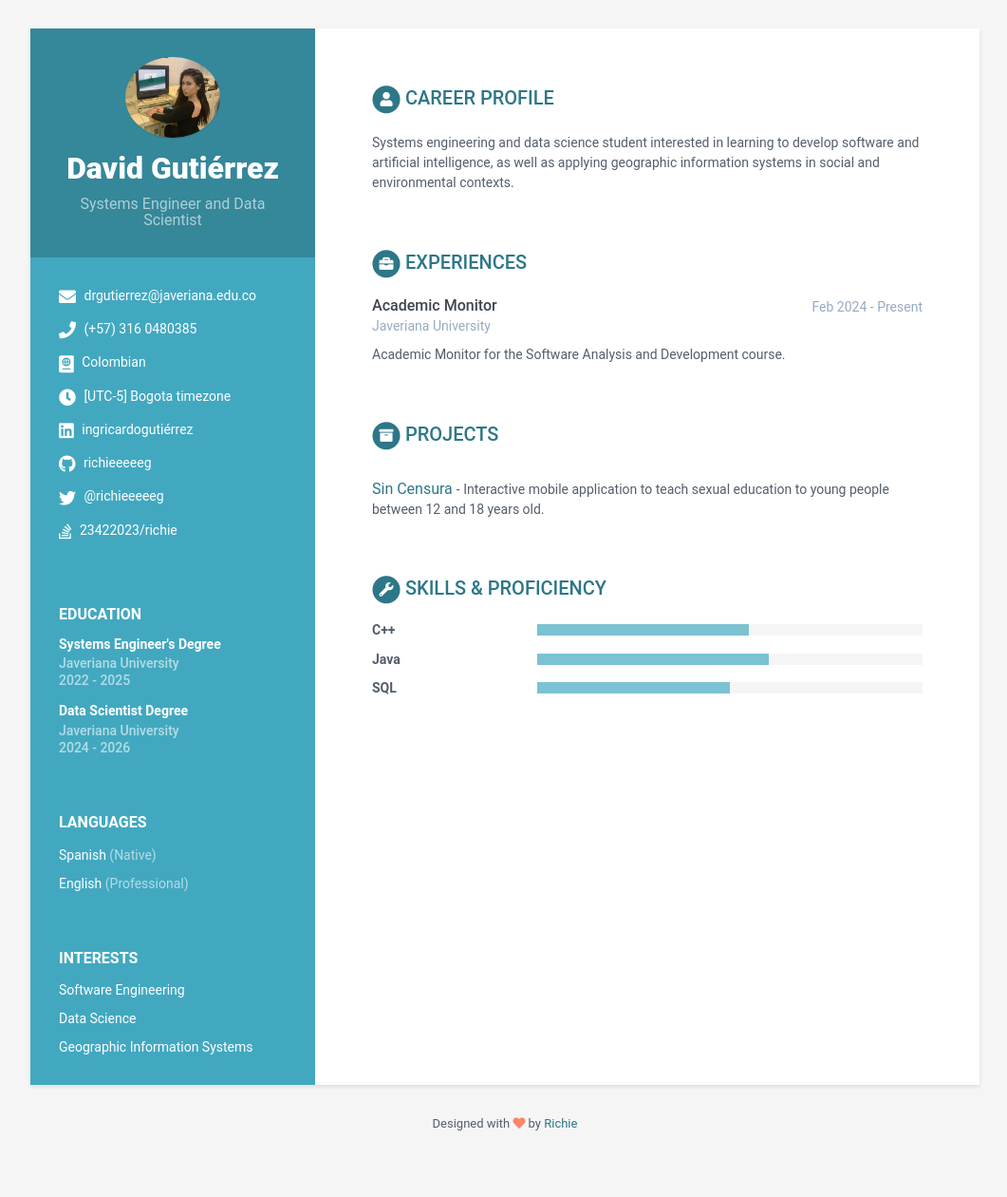
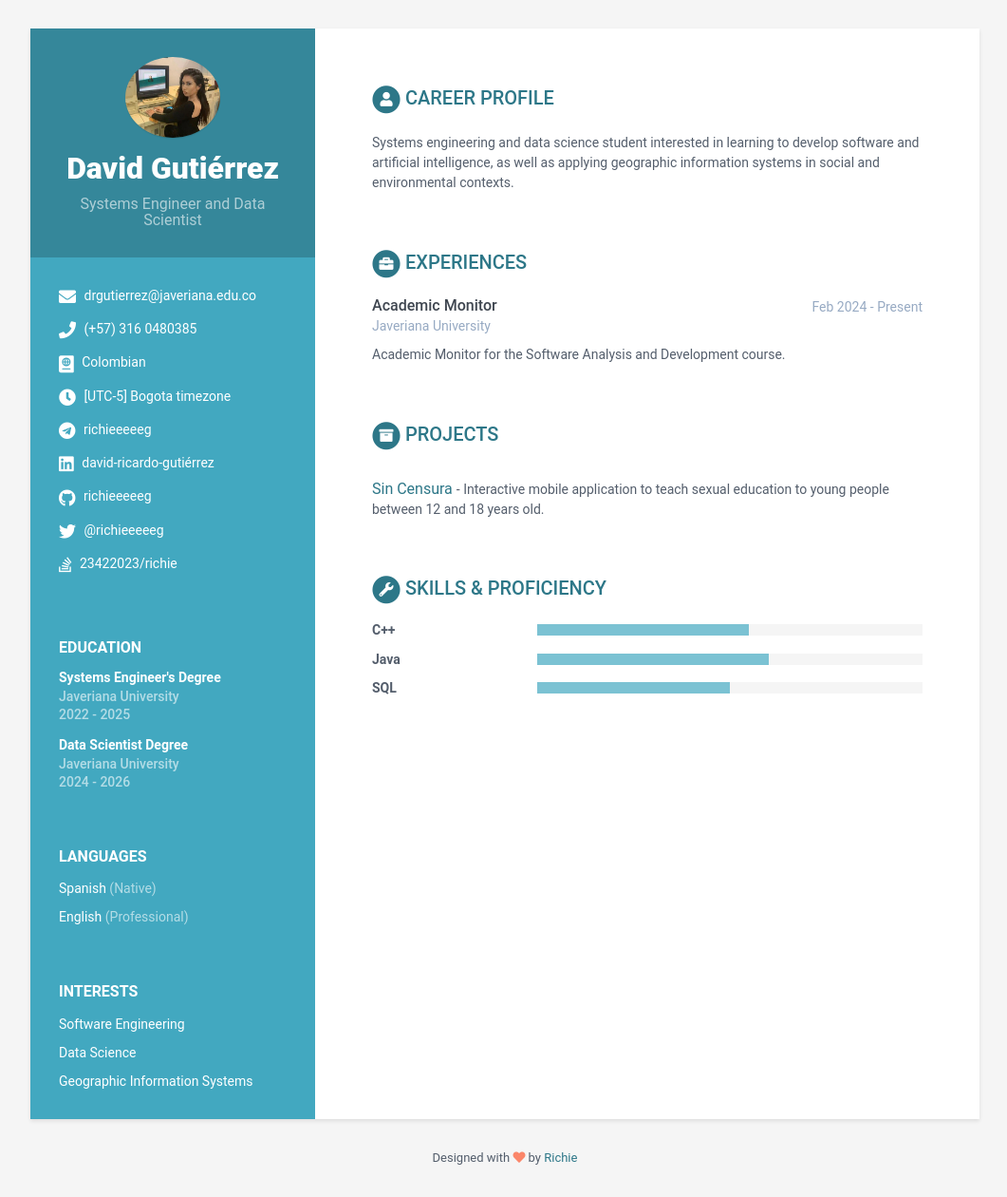
Before and after one commit to JaveSoft/HV_Personal, a Jekyll site: the page built from index.html, in a window 1280 px wide. Shown: the whole page at 95% size, without its empty margins (108-1169 px from the left). Built offline with Jekyll 4.4.1, drawn with Linux system fonts in a browser that asks for light colours; before the commit the page ends 1224 px from its top, so only the background shows below that.

Commit message:
Actualización de datos

```diff
--- a/_data/data.yml
+++ b/_data/data.yml
@@ -18,10 +18,10 @@ sidebar:
     timezone: '[UTC-5] Bogota timezone'
     citizenship: Colombian
     website:
-    linkedin: ingricardogutiérrez
+    linkedin: david-ricardo-gutiérrez
     xing:
     github: richieeeeeg
-    telegram:
+    telegram: richieeeeeg
     gitlab:
     bitbucket:
     twitter: '@richieeeeeg'
```
